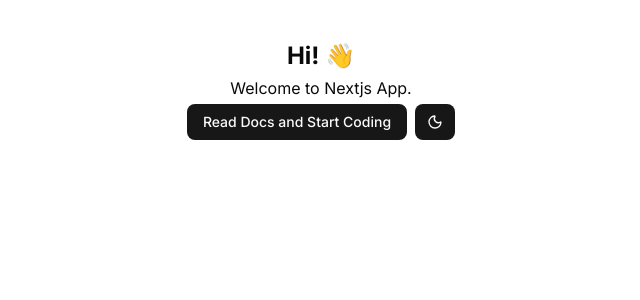
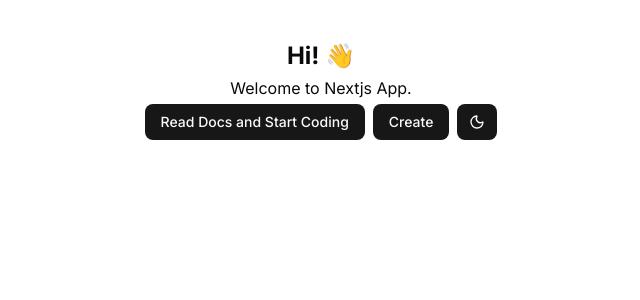
Before and after one commit to Choto-Dev/chotostack, a Next.js app in the folder packages/stack-app/: page / in a window 1280 px wide. Shown: the top 300 px of the page, without its empty margins (319-959 px from the left). Built offline with nearby package versions, Linux system fonts and the light colour scheme.

Commit message:
test(stack-app): by publishing

```diff
--- /dev/null
+++ b/packages/stack-app/src/app/create-btn.tsx
@@ -0,0 +1,8 @@
+"use client";
+
+import { Button } from "@choto/ui/ui/button";
+import createFile from "./create-file";
+
+export default function CreateBtn() {
+  return <Button onClick={async () => await createFile()}>Create</Button>;
+}
--- /dev/null
+++ b/packages/stack-app/src/app/create-file.ts
@@ -0,0 +1,9 @@
+"use server";
+
+import fs from "node:fs/promises";
+import path from "node:path";
+
+export default async function createFile() {
+  console.log(path.join(process.cwd(), "dir"));
+  await fs.mkdir(path.join(process.cwd(), "dir"));
+}
--- a/packages/stack-app/src/app/page.tsx
+++ b/packages/stack-app/src/app/page.tsx
@@ -1,6 +1,7 @@
 import { Button } from "@choto/ui/ui/button";
 import Link from "next/link";
 import SwitchThemeButton from "@/components/switch-theme-button";
+import CreateBtn from "./create-btn";
 
 export default function Page() {
   return (
@@ -17,6 +18,8 @@
             Read Docs and Start Coding
           </Link>
         </Button>
+
+        <CreateBtn />
         <SwitchThemeButton />
       </div>
     </main>
```
